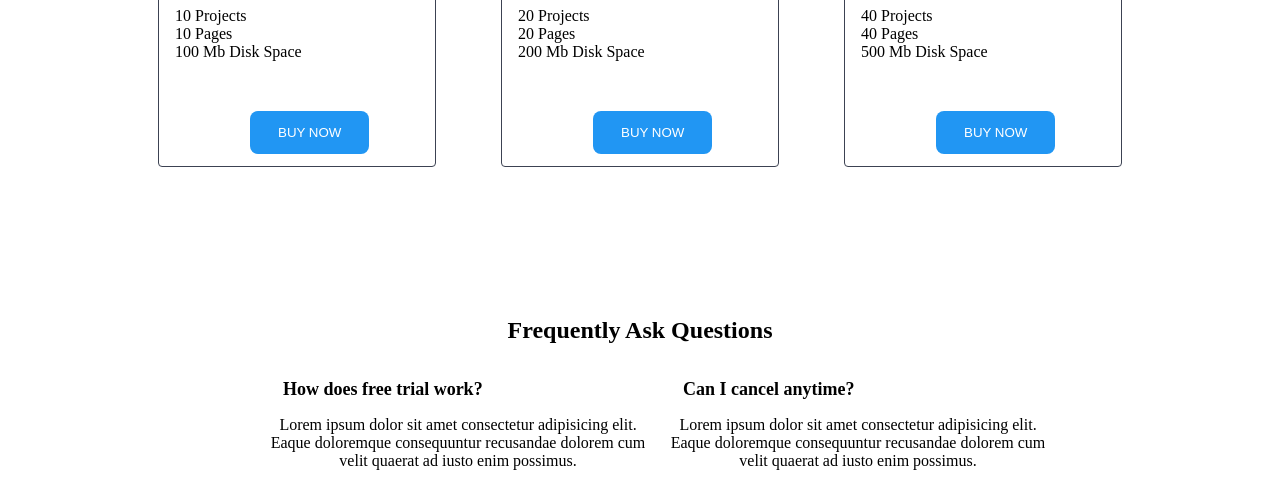
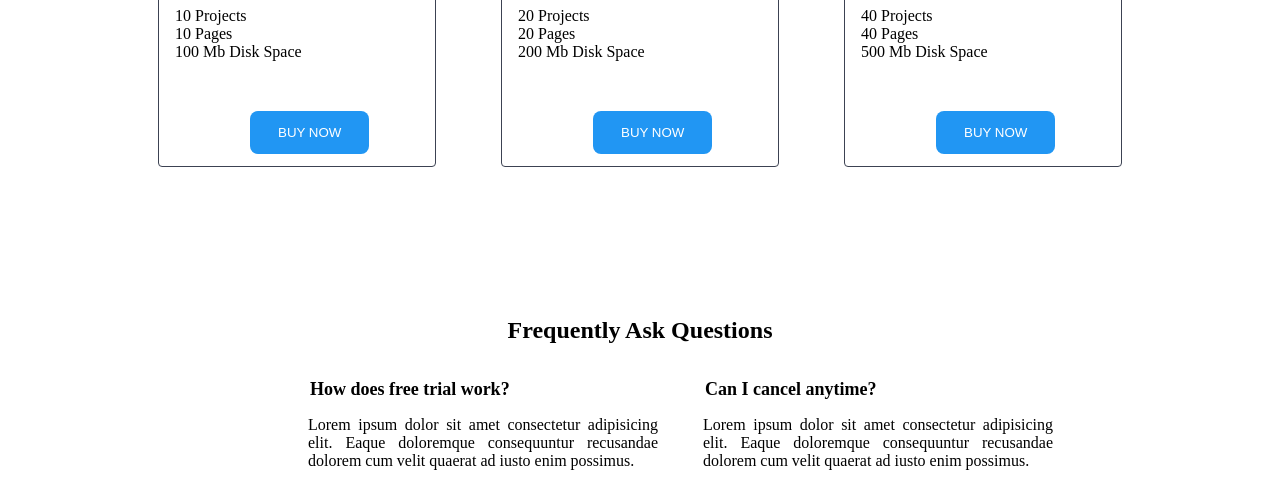
Before and after one commit to yusezmann/challenge2, a plain HTML site: page index.html in a window 1280 px wide. Shown: the part 611-1105 px from the top of the page. Drawn offline with Linux system fonts and the light colour scheme.

Commit message:
edit text

```diff
--- a/styles.css
+++ b/styles.css
@@ -172,19 +172,22 @@
 }
 
 .text1{
-    margin-left: 250px;
-    width: 400px;
+    margin-left: 300px;
+    text-align: justify;
+    width: 350px;
 }
 .text1 h1{
-    text-align: left;
-    margin-left: 25px;
+    text-align: justify;
+    margin-left: 2px;
     font-size: 18px;
 }
 .text2{
-    width: 400px;
+    width: 350px;
+    text-align: justify;
+    margin-left: 45px;
 }
 .text2 h1{
-    text-align: left;
-    margin-left: 25px;
+    text-align: justify;
+    margin-left: 2px;
     font-size: 18px;
 }
```
